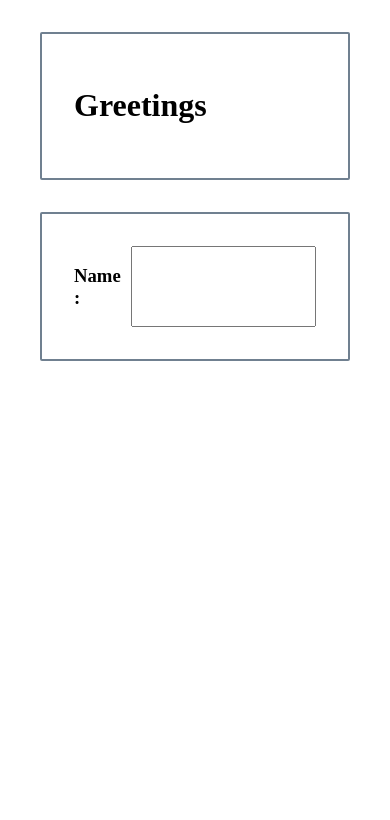
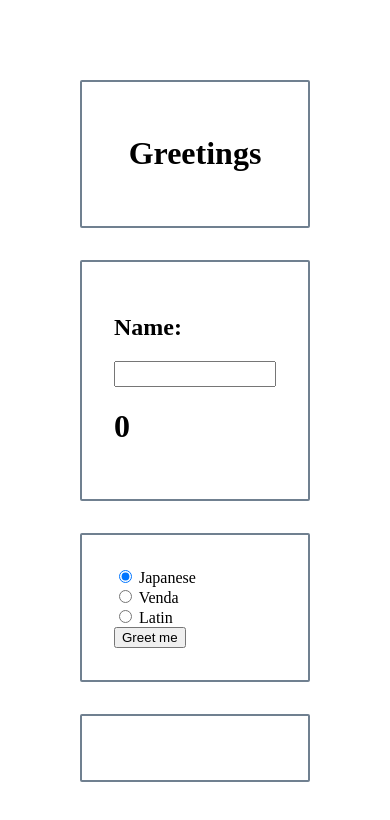
Before and after one commit to V203/greetings-exercise, a plain HTML site: page index.html in a window 390 px wide. Drawn offline with Linux system fonts and the light colour scheme.

Commit message:
11/05/21 16:23

```diff
--- a/css/style.css
+++ b/css/style.css
@@ -1,4 +1,14 @@
-.greet-div-top{
+.greet-header, .greet-div-top{
+    border-style: solid;
+    border-color: slategray;
+    border-width: 2px;
+    border-radius: 2px 2px 2px 2px;
+    margin: 2em 2em ;
+    padding: 2em 2em;
+    display: flex;
+    flex-flow: row;
+}
+.radio-greet-btn{
     border-style: solid;
     border-color: slategray;
     border-width: 2px;
@@ -9,8 +19,53 @@
     flex-flow: row;
 }
 
+.greetCtrl{
+    float: right;
+}
+.enter-name-field{
+    height: 20px;
+}
 
 
 .head{
     text-align: center;
+    margin-left: auto;
+    margin-right: auto;
 }
+
+.span-name{
+    display: flex;
+    flex-flow: row;
+}
+.output_div{
+    border-style: solid;
+    border-color: slategray;
+    border-width: 2px;
+    border-radius: 2px 2px 2px 2px;
+    margin: 2em 2em ;
+    padding: 2em 2em;
+}
+body{
+    margin: 2em 2em 2em 2em;
+    padding: 1em 1em 1em 1em;
+}
+
+@media only screen and (max-width :555px){
+.greet-div-top{
+    display: flex;
+    flex-flow: column;
+}
+.radio-greet-btn{
+    display: flex;
+    flex-flow: column;
+    margin-left: auto;
+    margin-right: auto;
+    margin: 2em 2em ;
+    padding: 2em 2em;
+}
+.label ,.button{
+    margin-left: auto;
+    margin-right: auto;
+}
+
+}
--- a/index.html
+++ b/index.html
@@ -1,5 +1,6 @@
 <!DOCTYPE html>
 <html lang="en">
+
 <head>
     <meta charset="UTF-8">
     <meta http-equiv="X-UA-Compatible" content="IE=edge">
@@ -7,8 +8,9 @@
     <title>Greetings</title>
     <link rel="stylesheet" href="./css/style.css">
 </head>
+
 <body>
-    <div class="greet-div-top">
+    <div class="greet-header">
         <h1 class="head">
             Greetings
         </h1>
@@ -16,15 +18,59 @@
     </div>
 
     <div class="greet-div-top">
-        <h3>
-            Name :
-        </h3>
-       <input class="enter-name" type="text" name="enter-name" id="">
+        <span class="span-name">
+            <h2>
+                Name:
+            </h2>
+
+        </span>
+        <input class="enter-name-field" type="text" name="enter-name" id="">
+
+        <span>
+            <h1 class="counter_div">
+                0
+            </h1>
+        </span>
+
+    </div>
+
+    <div class="radio-greet-btn">
+        <label class="japanese">
+            <input type="radio" name="rdio" value="japanese"  class="rdio" checked="">
+            <span>Japanese</span>
+        </label>
+
+        <label class="venda">
+            <input type="radio" name="rdio" id="" value="venda" class="rdio">
+            <span>
+                Venda
+            </span>
+        </label>
+
+        <label class="latin">
+            <input type="radio" name="rdio" id="" value="latin" class="rdio">
+            <span>
+                Latin
+            </span>
+        </label>
+        <div class="greetCtrl">
+            <button class="greetBtn">
+                Greet me
+            </button>
+        </div>
+
+
+    </div>
+
+    <div class="output_div">
 
     </div>
 
 
 
+
 </body>
 <script src="./js/javascript.js"></script>
+<script src="./js/greet-factory-function.js"></script>
+
 </html>
--- /dev/null
+++ b/js/greet-factory-function.js
@@ -0,0 +1,43 @@
+function grt(){
+let grtName;
+let namesGreeted = {}
+let grtCounter=0;
+
+function setName(_name){
+    grtName = _name;
+}
+
+function action(checked){
+
+    if(checked === "japanese"){
+      return  "Konnichiwa ,"+grtName;
+    }
+    else if(checked === "venda"){
+       return "Ndaa ,"+grtName
+    }
+    else if(checked === "latin"){
+       return "Salve ,"+grtName
+    }
+}
+
+function chkNames(){
+    if(namesGreeted[grtName]===undefined){
+        grtCounter++;
+        namesGreeted[grtName] = 0;
+
+    }
+}
+
+function getGreetCtr(){
+    return grtCounter
+}
+
+
+return{
+setName,
+action,
+chkNames,
+getGreetCtr
+
+}
+}
--- a/js/javascript.js
+++ b/js/javascript.js
@@ -0,0 +1,23 @@
+var namesGreeted={};
+var userName;
+var greetingscounter_div = 0;
+
+
+var nameFld = document.querySelector(".enter-name-field");
+var counter_div = document.querySelector(".counter_div");
+var greetbtn =  document.querySelector(".greetBtn");
+var output = document.querySelector(".output_div");
+
+// var greetingscounter_div = 0;
+
+
+
+greetbtn.addEventListener("click",function(){
+    var _grt = grt();
+    var rdioVal = document.querySelector(".rdio:checked");
+    _grt.setName(nameFld.value)
+    _grt.chkNames()
+    // alert(_grt.action(rdioVal.value))
+    counter_div.innerHTML = _grt.getGreetCtr();
+    output.innerHTML = _grt.action(rdioVal.value)
+})
```
